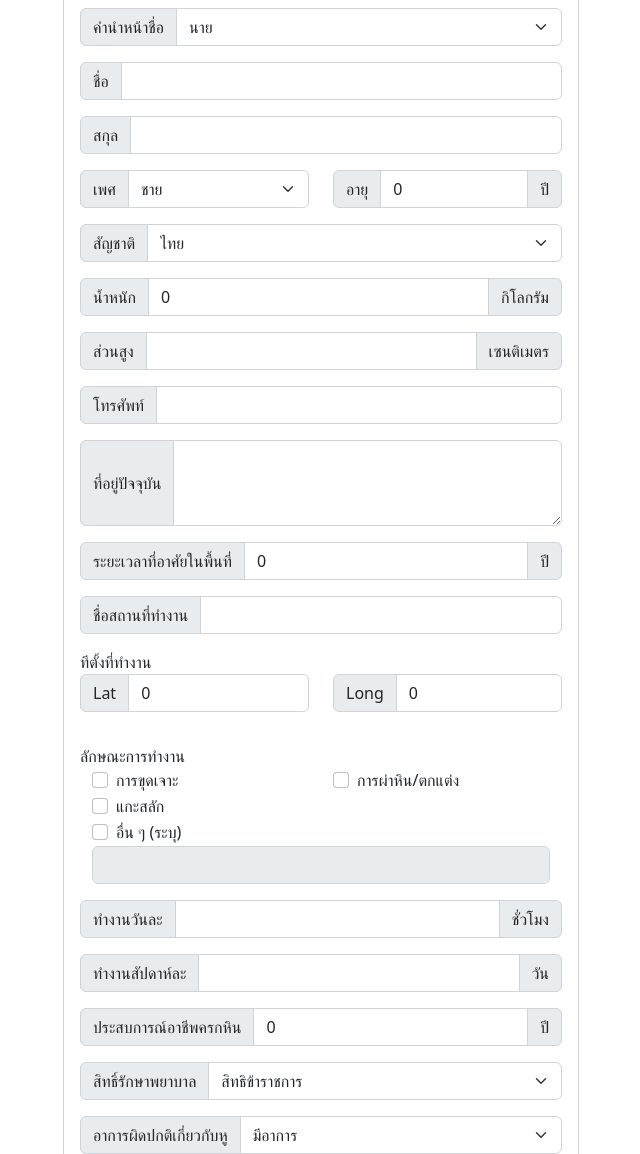
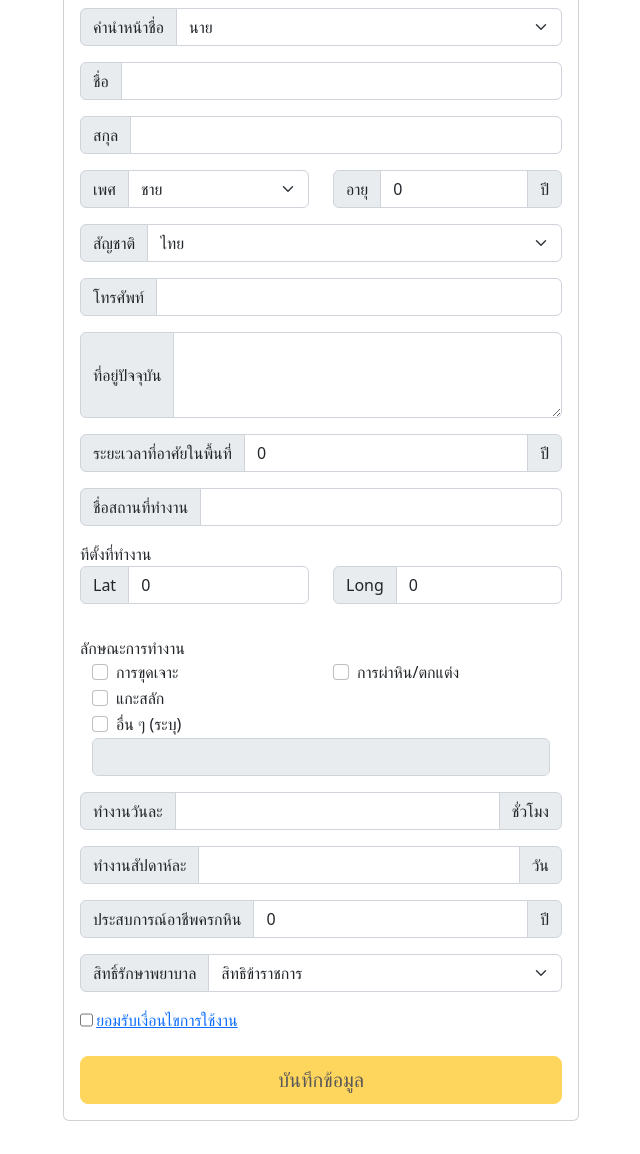
Before and after one commit to chanomyen/thaihealth-lpg, a plain HTML site: page index.html in a window 1280 px wide. Shown: the part 146-1300 px from the top of the page, without its empty margins (319-959 px from the left). After the commit the page ends 1267 px from the top, so only its background shows below. Drawn offline with nearby package versions, Linux system fonts and the light colour scheme; a script that the page names is missing.

Commit message:
hide some registeration field

```diff
--- a/index.html
+++ b/index.html
@@ -62,7 +62,7 @@
                             <option value="อื่น ๆ">อื่น ๆ</option>
                         </select>
                     </div>
-                    <div class="input-group mb-3">
+                    <!-- <div class="input-group mb-3">
                         <span for="weight" class="input-group-text">น้ำหนัก</span>
                         <input type="number" class="form-control" id="weight" name="weight" value=0 required>
                         <span class="input-group-text">กิโลกรัม</span>
@@ -71,7 +71,7 @@
                         <span for="height" class="input-group-text">ส่วนสูง</span>
                         <input type="number" class="form-control" id="height" name="height" value="" required>
                         <span class="input-group-text">เซนติเมตร</span>
-                    </div>
+                    </div> -->
                     <div class="input-group mb-3">
                         <span for="phone" class="input-group-text">โทรศัพท์</span>
                         <input type="number" class="form-control" id="phone" name="phone" value="" required>
@@ -176,13 +176,13 @@
                             <option value="อื่น ๆ">อื่น ๆ</option>
                         </select>
                     </div>
-                    <div class="input-group mb-3">
+                    <!-- <div class="input-group mb-3">
                         <span for="abnormal" class="input-group-text">อาการผิดปกติเกี่ยวกับหู</span>
                         <select class="form-select" id="abnormal" name="abnormal" required>
                             <option value="มีอาการ">มีอาการ</option>
                             <option value="ไม่มีอาการ">ไม่มีอาการ</option>
                         </select>
-                    </div>
+                    </div> -->
                     <div class="input-group text-center">
                         <input type="checkbox" id="policyCheckbox" name="policyCheckbox" value=1>
                         <label for="policyCheckbox">&nbsp;<a href="policy/policy.pdf">ยอมรับเงื่อนไขการใช้งาน</a>
```
